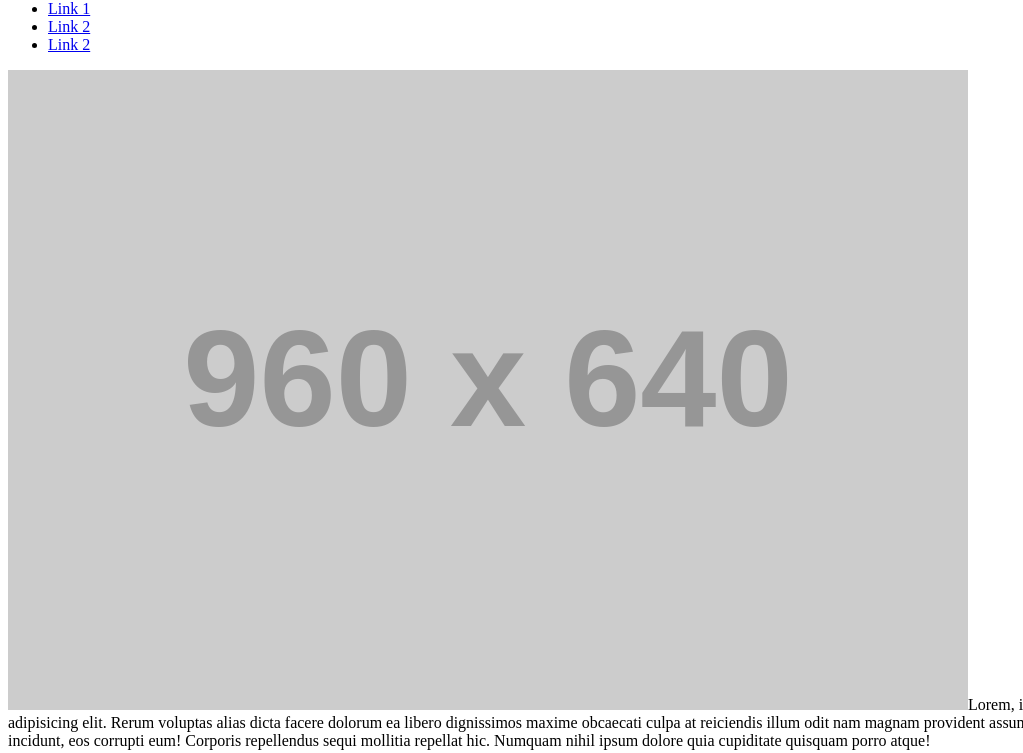
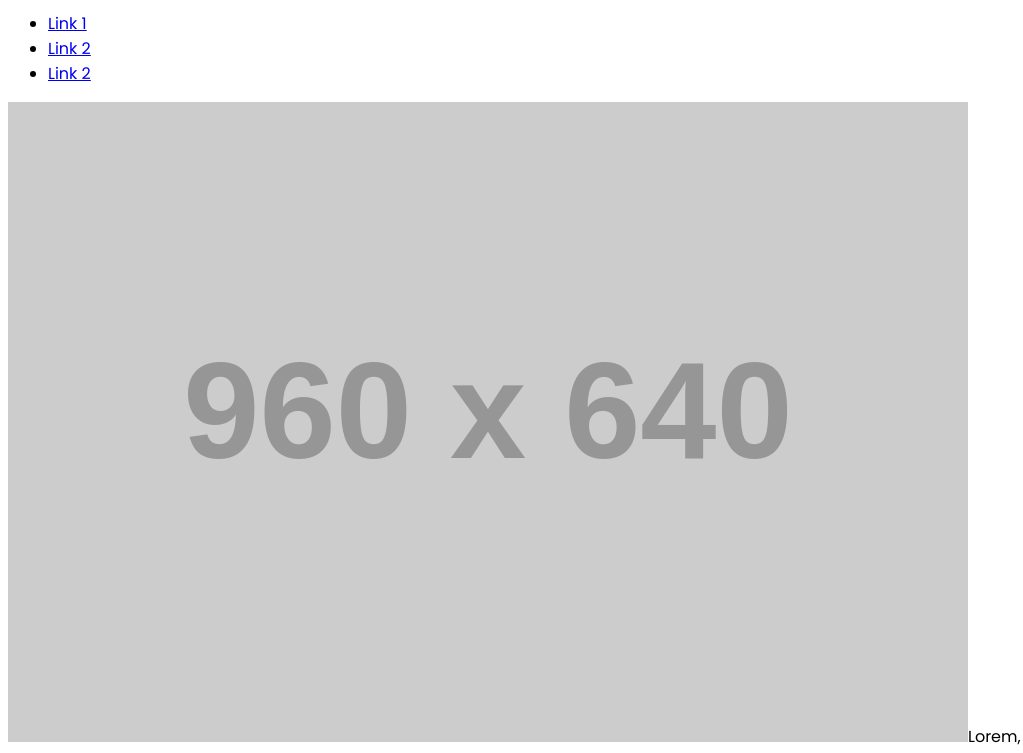
Before and after one commit to jamessearle71/reading-notes, a plain HTML site: page LAB04/index.html in a window 1280 px wide. Shown: the part 80-833 px from the top of the page, without its empty margins (0-1023 px from the left). Drawn offline with Linux system fonts and the light colour scheme; placeholder pictures from the web are drawn by us.

Commit message:
updated css with tags

```diff
--- a/LAB04/index.html
+++ b/LAB04/index.html
@@ -5,6 +5,9 @@
     <meta http-equiv="X-UA-Compatible" content="IE=edge">
     <meta name="viewport" content="width=device-width, initial-scale=1.0">
     <title>Document</title>
+    <link href="https://fonts.googleapis.com/css2?family=Poppins:wght@300;400;700&display=swap" rel="stylesheet"/>
+    <link rel="stylesheet" href="style.css" />
+    <link rel="stylesheet" href="style.css" />
 </head>
 <body>
     <header>
--- /dev/null
+++ b/LAB04/reset.css
@@ -0,0 +1,51 @@
+/* http://meyerweb.com/eric/tools/css/reset/
+   v2.0 | 20110126
+   License: none (public domain)
+*/
+
+html, body, div, span, applet, object, iframe,
+h1, h2, h3, h4, h5, h6, p, blockquote, pre,
+a, abbr, acronym, address, big, cite, code,
+del, dfn, em, img, ins, kbd, q, s, samp,
+small, strike, strong, sub, sup, tt, var,
+b, u, i, center,
+dl, dt, dd, ol, ul, li,
+fieldset, form, label, legend,
+table, caption, tbody, tfoot, thead, tr, th, td,
+article, aside, canvas, details, embed,
+figure, figcaption, footer, header, hgroup,
+menu, nav, output, ruby, section, summary,
+time, mark, audio, video {
+	margin: 0;
+	padding: 0;
+	border: 0;
+	font-size: 100%;
+	font: inherit;
+	vertical-align: baseline;
+}
+/* HTML5 display-role reset for older browsers */
+article, aside, details, figcaption, figure,
+footer, header, hgroup, menu, nav, section {
+	display: block;
+}
+body {
+	line-height: 1;
+}
+ol, ul {
+	list-style: none;
+}
+blockquote, q {
+	quotes: none;
+}
+blockquote:before, blockquote:after,
+q:before, q:after {
+	content: '';
+	content: none;
+}
+table {
+	border-collapse: collapse;
+	border-spacing: 0;
+}
+a {
+    text-decoration: underline;
+}
--- a/LAB04/style.css
+++ b/LAB04/style.css
@@ -0,0 +1,6 @@
+body {
+    font-family: "Poppins", sans-serif;
+}
+a {
+    text-decoration: underline;
+}
```
Also changed, not shown: 1 other file.
